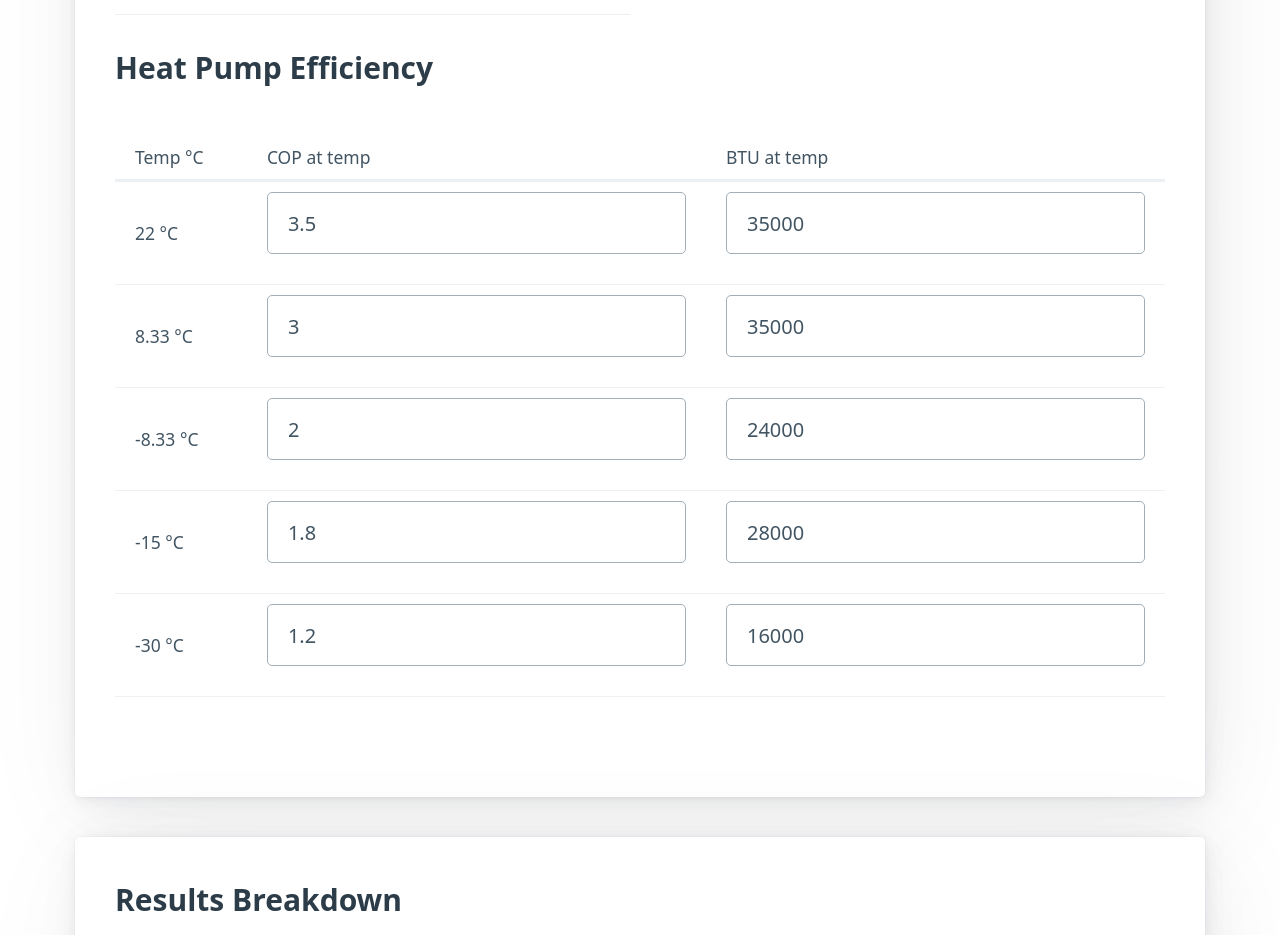
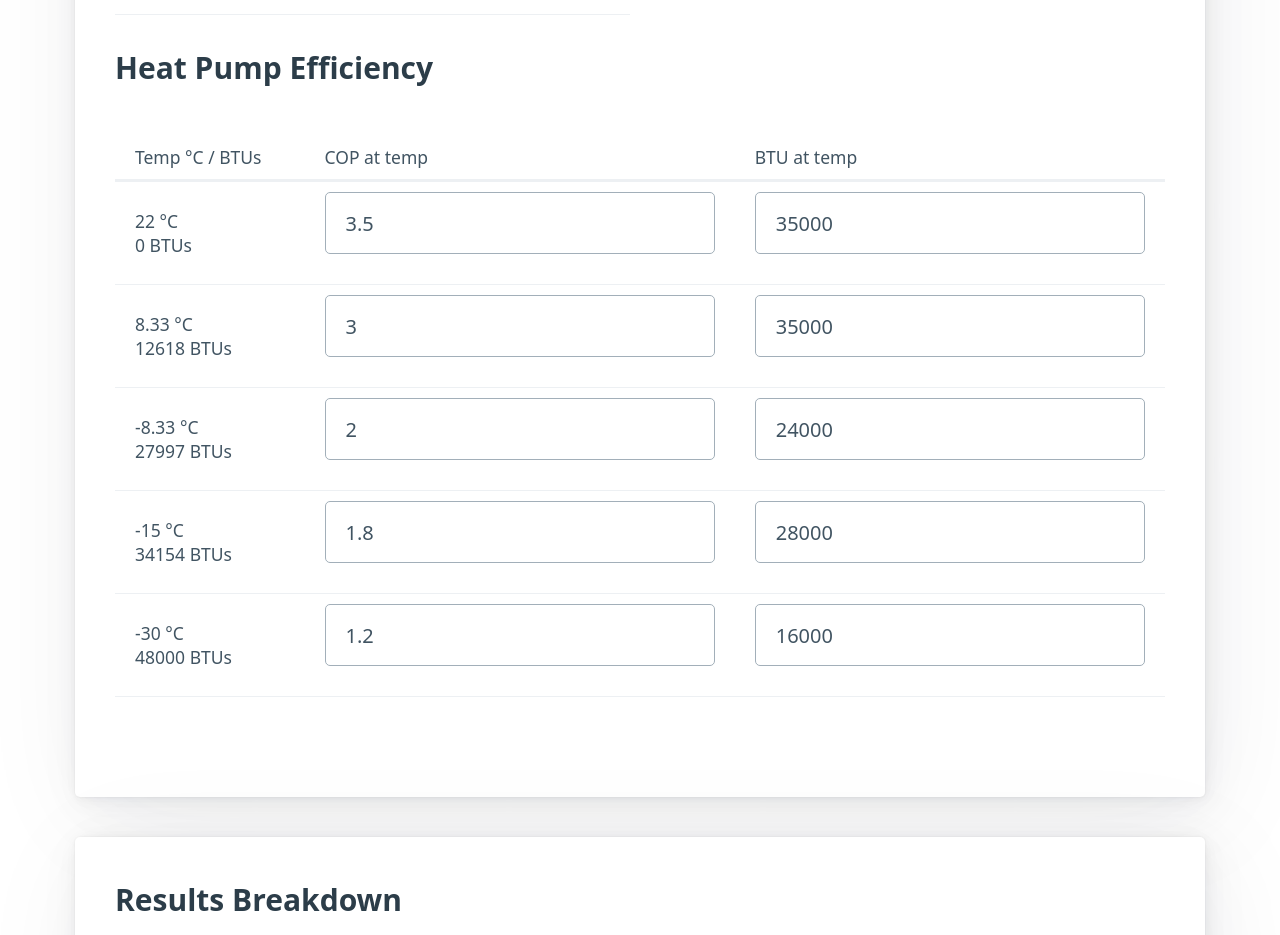
Before and after one commit to NickLewanowicz/gas-to-heatpump-calculator, a React (Create React App) app: page / in a window 1280 px wide. Shown: the part 1060-1995 px from the top of the page. Built offline with nearby package versions, Linux system fonts and the light colour scheme.

Commit message:
1 file modified

```diff
--- a/src/App.tsx
+++ b/src/App.tsx
@@ -570,14 +570,20 @@ export default function App() {
         <figure>
           <table>
             <thead>
-              <td>Temp °C</td>
+              <td>Temp °C / BTUs</td>
               <td>COP at temp</td>
               <td>BTU at temp</td>
             </thead>
             {rows.slice().map((val, i) => {
               return (
                 <tr>
-                  <td>{`${val.max} °C`}</td>
+                  <td>
+                    {`${val.max} °C`} <br />
+                    {Math.round(
+                      (designBtu / (indoor - -30)) * (indoor - val.max)
+                    )}{' '}
+                    BTUs
+                  </td>
                   <td>
                     <input
                       type="number"
```
